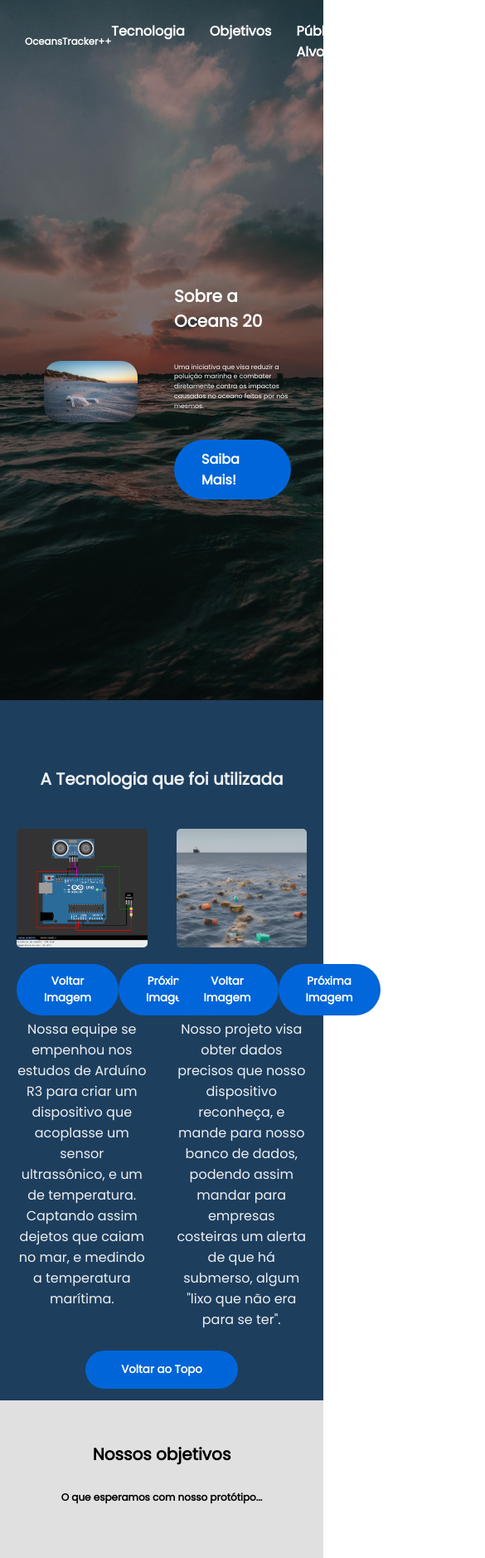
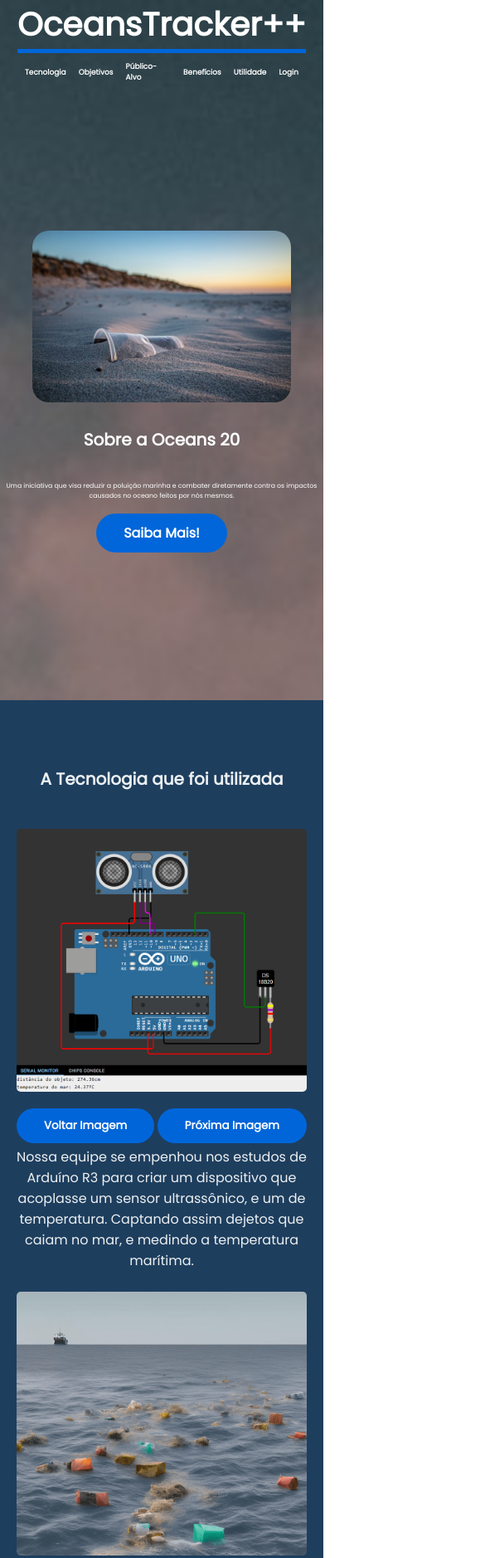
Before and after one commit to vitordpacifico/sprint_front_and_webdev, a plain HTML site: page index.html in a window 390 px wide. Shown: the top 1878 px of the page at 83% size, 585 px wide, since content can reach past the window. Drawn offline with Linux system fonts and the light colour scheme.

Commit message:
Alterações na responsividade da landing page

```diff
--- a/css/index.css
+++ b/css/index.css
@@ -35,11 +35,11 @@ a:hover {
 
 .container {
     width: 100%;
-    height: 100vh;
+    min-height: 100vh;
     background-image: linear-gradient(to top, rgba(0, 0, 0, 0.8), rgba(0, 0, 0, .3)), url(../imgs/wallpapers/ocean.jpg);
     background-repeat: no-repeat;
     background-size: cover;
-    background-position: 50%;
+    background-position: center;
 }
 
 .header-page {
@@ -63,7 +63,7 @@ a:hover {
 
 .hero {
     width: 100%;
-    height: calc(100vh - 100px);
+    min-height: calc(100vh - 100px);
     display: flex;
     align-items: center;
     justify-content: center;
@@ -74,6 +74,7 @@ a:hover {
 
 .content {
     display: flex;
+    flex-wrap: wrap;
     align-items: center;
     gap: 30px;
     width: 80%;
@@ -95,7 +96,7 @@ a:hover {
     flex: 1;
     display: flex;
     flex-direction: column;
-    align-items: center;
+    align-items: flex-start;
     gap: 15px;
 }
 
@@ -116,7 +117,7 @@ a:hover {
     background-color: var(--color-blue);
     border-radius: 60px;
     transition: background-color var(--transition);
-    align-self: center;
+    align-self: flex-start;
     margin-top: 20px;
 }
 
@@ -130,7 +131,7 @@ a:hover {
     color: #ecf0f1;
     padding: 40px 20px;
     text-align: center;
-    height: 100vh;
+    min-height: 100vh;
     width: 100%;
     box-sizing: border-box;
     margin: 0;
@@ -143,9 +144,9 @@ a:hover {
 
 .content-wrapper {
     display: flex;
+    flex-wrap: wrap;
     justify-content: space-between;
     align-items: flex-start;
-    flex-wrap: wrap;
     gap: 25px;
     max-width: 1200px;
     margin: 0 auto;
@@ -153,9 +154,11 @@ a:hover {
 }
 
 .left-content, .right-content {
-    width: 45%;
+    width: 100%;
+    max-width: 45%;
     display: flex;
     flex-direction: column;
+    align-items: center;
 }
 
 .left-content img, .right-content img {
@@ -285,6 +288,7 @@ a:hover {
 #benefits .content-wrapper,
 #utility .content-wrapper {
     display: flex;
+    flex-wrap: wrap;
     align-items: center;
     justify-content: space-between;
     max-width: 1200px;
@@ -296,7 +300,8 @@ a:hover {
 #expectedGoals p,
 #benefits p,
 #utility p {
-    width: 45%;
+    width: 100%;
+    max-width: 45%;
     text-align: left;
     margin: 0;
 }
@@ -310,7 +315,8 @@ a:hover {
 #expectedGoals .right_picture,
 #public .left_picture,
 #utility .right_picture {
-    width: 50%;
+    width: 100%;
+    max-width: 50%;
 }
 
 #public .left_picture img {
@@ -319,6 +325,7 @@ a:hover {
     object-fit: contain;
     border-radius: 5px;
 }
+
 #expectedGoals .right_picture img {
     width: 100%;
     height: auto;
@@ -327,11 +334,11 @@ a:hover {
 }
 
 #utility .right_picture img {
-    width: 40%;
+    width: 100%;
+    max-width: 40%;
     height: auto;
     object-fit: contain;
     border-radius: 5px;
-
 }
 
 #benefits {
@@ -341,45 +348,94 @@ a:hover {
 #benefits .left_images {
     display: grid;
     grid-template-columns: repeat(2, 1fr);
-    grid-gap: 40px;
-    width: 45%;
+    grid-gap: 10px;
+    margin-bottom: 30px;
 }
 
 #benefits .left_images img {
-    width: 110%;
+    width: 100%;
     height: auto;
     object-fit: contain;
     border-radius: 5px;
 }
 
-#public {
-    background-color: #1e3e5e;
-    justify-content: center;
-}
+@media (max-width: 950px) {
+    .header-page{
+        display: flex;
+        flex-direction: column;
+        gap: 5px;
 
-#public .content-wrapper {
-    flex-direction: column;
-    align-items: center;
-    max-width: 800px;
-}
+        & h1{
+            font-size: 60px;
+            border-bottom: 5px solid var(--color-blue);
+        }
+        & ul {
+        flex-direction: row;
+        gap: 15px;
+        align-items: center;
+        font-size: 15px;
+        }
+    }
 
-.footer {
-    margin-top: 25px;
-    text-align: center;
-}
+    .hero {
+        flex-direction: column;
+        text-align: center;
+    }
 
-@media (max-width: 768px) {
+    .content {
+        flex-direction: column;
+        align-items: center;
+        width: 100%;
+    }
+
+    .text_content {
+        align-items: center;
+        text-align: center;
+    }
+
+    .solution_used .content-wrapper {
+        flex-direction: column;
+        align-items: center;
+    }
+
+    .left-content, .right-content {
+        max-width: 100%;
+    }
+
+    #expectedGoals .content-wrapper,
+    #public .content-wrapper,
+    #benefits .content-wrapper,
     #utility .content-wrapper {
         flex-direction: column;
         align-items: center;
     }
 
-    #utility p,
-    #utility .right_picture {
+    #expectedGoals p,
+    #benefits p,
+    #utility p {
         width: 100%;
+        text-align: center;
     }
 
-    #utility p {
-        margin-bottom: 25px;
+    #expectedGoals .right_picture,
+    #public .left_picture,
+    #utility .right_picture {
+        max-width: 100%;
     }
 }
+
+@media (width <= 600px){
+    .header-page{
+        & h1{
+           font-size: 10vw;
+        }
+
+        & ul{
+            font-size: 2.3vw;
+        }
+    }
+
+    #learnMoreBtn{
+        margin: 0px auto;
+    }
+}
```
